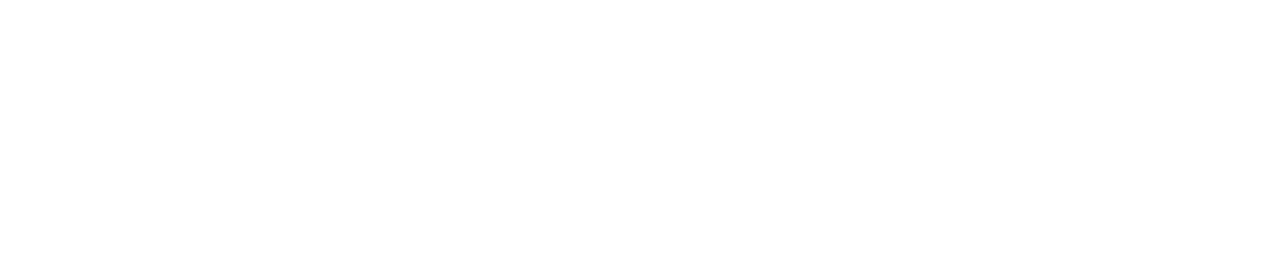
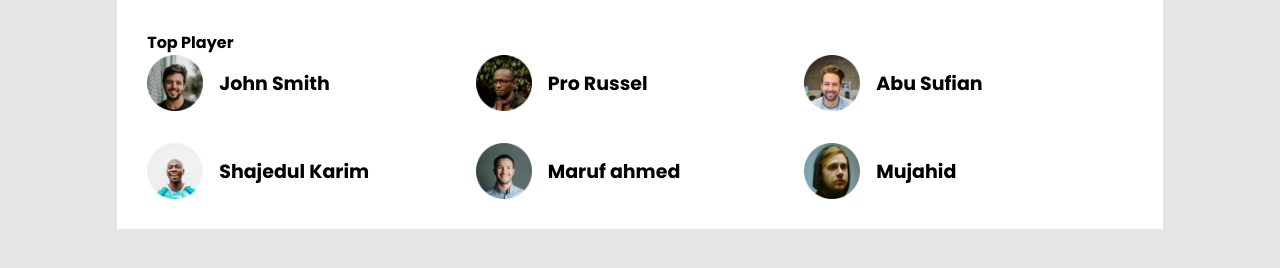
Before and after one commit to sultanmahmud07/leader-board-website, a plain HTML site: page index.html in a window 1280 px wide. Drawn offline with Linux system fonts and the light colour scheme.

Commit message:
secound css added

```diff
--- a/index.html
+++ b/index.html
@@ -9,6 +9,56 @@
   <link rel="stylesheet" href="styles/style.css">
 </head>
 <body>
+  <header>
 
+  </header>
+
+  <main>
+    <section id="top_section">
+      <div class="top_players_s">
+        <div class="title">
+          <h2>top player</h2>
+        </div>
+        <div class="players_wrapper">
+          <div class="player">
+            <img src="images/players/player-1.png" alt="">
+            <h2>
+              John Smith
+            </h2>
+          </div>
+          <div class="player">
+            <img src="images/players/player-2.png" alt="">
+            <h2>
+              Pro Russel
+            </h2>
+          </div>
+          <div class="player">
+            <img src="images/players/player-3.png" alt="">
+            <h2>
+              Abu Sufian
+            </h2>
+          </div>
+          <div class="player">
+            <img src="images/players/player-4.png" alt="">
+            <h2>
+              Shajedul Karim
+            </h2>
+          </div>
+          <div class="player">
+            <img src="images/players/player-5.png" alt="">
+            <h2>
+              Maruf ahmed
+            </h2>
+          </div>
+          <div class="player">
+            <img src="images/players/player-6.png" alt="">
+            <h2>
+              Mujahid
+            </h2>
+          </div>
+        </div>
+      </div>
+    </section>
+  </main>
 </body>
 </html>
--- a/styles/style.css
+++ b/styles/style.css
@@ -0,0 +1,49 @@
+@import url('https://fonts.googleapis.com/css2?family=Poppins:ital,wght@0,100;0,200;0,300;0,400;0,500;0,600;0,700;0,800;0,900;1,100;1,200;1,300;1,400;1,500;1,600;1,700;1,800;1,900&display=swap');
+*{
+  margin: 0;
+  padding: 0px;
+  font-size: 16px;
+  /* margin: 200px 0; */
+  /* padding: 100px 0; */
+}
+
+body{
+  background-color:#E5E5E5;
+  font-family: 'Poppins', sans-serif;
+}
+
+.top_players_s {
+  width: 77%;
+  margin: 0 auto;
+  padding: 30px;
+}
+
+.title h2 {
+  text-transform: capitalize;
+}
+.players_wrapper {
+  display: grid;
+  grid-template-columns: repeat(3, 1fr);
+  row-gap: 2em;
+  grid-template-columns: reped;
+}
+
+
+.player h2 {
+  font-size: 19px;
+}
+
+.player img {
+  width: 56px;
+}
+
+.player {
+  display: flex;
+  align-items: center;
+  gap: 1em;
+}
+
+
+.top_players_s {
+  background-color: white;
+}
```
